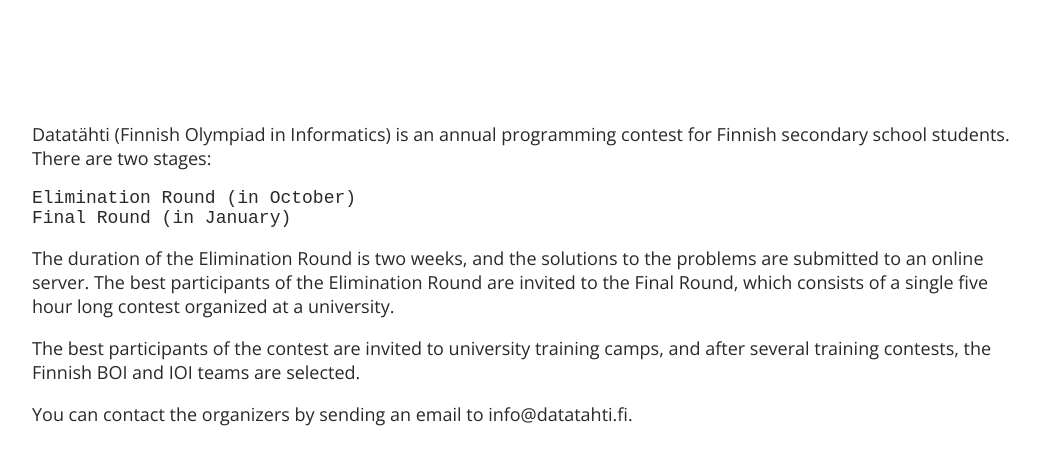
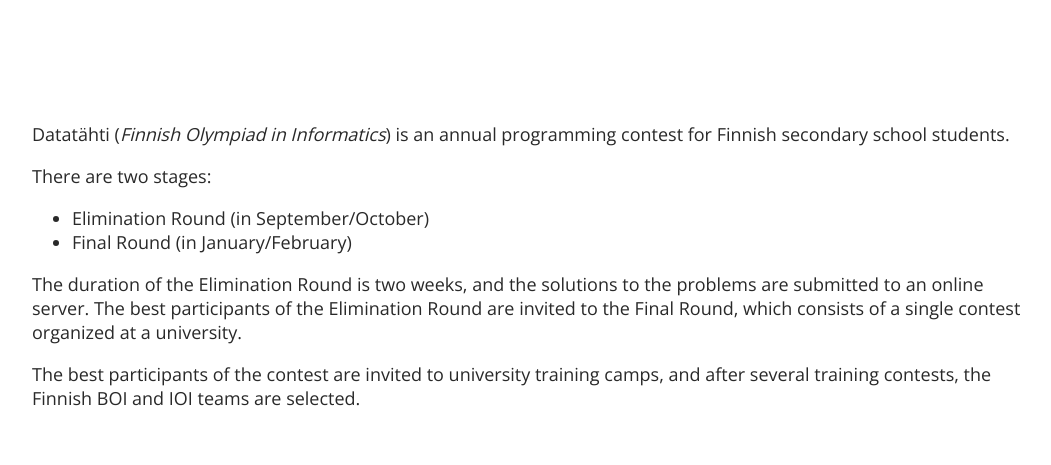
Before and after one commit to millakortelainen/datatahti, a Jekyll site: the page built from _pages/en-info.md, in a window 1280 px wide and 1330 px high, cut to the strip 778-1243 px from the top of the window. Shown: the whole strip, without its empty margins (113-1164 px from the left). Built offline with Jekyll 4.4.1, drawn with Linux system fonts in a browser that asks for light colours.

Commit message:
Englanninkielinen info

```diff
--- a/_includes/nav.html
+++ b/_includes/nav.html
@@ -13,6 +13,6 @@
         <li><a href="{{ '#yhteystiedot' | relative_url }}">Yhteystiedot</a></li>
         <li>|</li>
         <li> <a href="{{ '/pages/aiemmat-vuodet' | relative_url}}">Aiemmat vuodet</a></li>
-        <li> <a href="{{ '/pages/en-info' | relative_url}}">English</a> </li>
+        <li> <a href="{{ '/pages/en-info' | relative_url}}">In English</a> </li>
     </ol>
 </nav>
--- a/_pages/en-info.md
+++ b/_pages/en-info.md
@@ -3,13 +3,13 @@ title: Aiemmat vuodet
 layout: en_default
 ---
 
-Datatähti (Finnish Olympiad in Informatics) is an annual programming contest for Finnish secondary school students. There are two stages:
+Datatähti (_Finnish Olympiad in Informatics_) is an annual programming contest for Finnish secondary school students.
 
-    Elimination Round (in October)
-    Final Round (in January)
+There are two stages:
 
-The duration of the Elimination Round is two weeks, and the solutions to the problems are submitted to an online server. The best participants of the Elimination Round are invited to the Final Round, which consists of a single five hour long contest organized at a university.
+* Elimination Round (in September/October)
+* Final Round (in January/February)
+
+The duration of the Elimination Round is two weeks, and the solutions to the problems are submitted to an online server. The best participants of the Elimination Round are invited to the Final Round, which consists of a single contest organized at a university.
 
 The best participants of the contest are invited to university training camps, and after several training contests, the Finnish BOI and IOI teams are selected.
-
-You can contact the organizers by sending an email to info@datatahti.fi.
```
